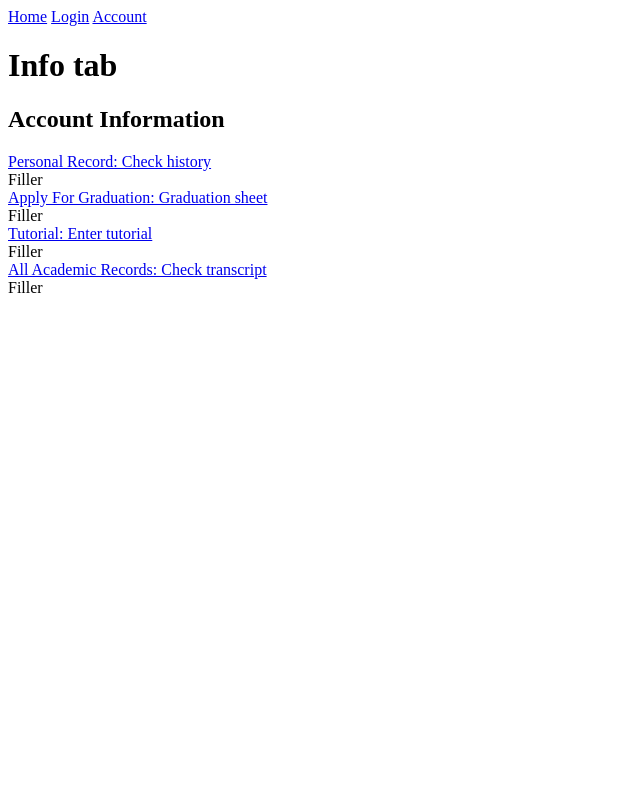
After one commit to tryingtolearn11/322_project, a Flask app: page /account in a window 1280 px wide. The commit adds this page. Shown: the whole page, without its empty margins (0-640 px from the left). Run offline with Flask 2, Linux system fonts and the light colour scheme.

Commit message:
User info hyperlink

```diff
--- /dev/null
+++ b/app/functions/package.py
@@ -0,0 +1,8 @@
+#dictionary of buttons used for accounts
+def userInfo():
+    return [
+        {'name': 'Personal Record:', 'description': 'Check history'},
+        {'name': 'Apply For Graduation:', 'description': 'Graduation sheet'},
+        {'name': 'Tutorial:', 'description': 'Enter tutorial'},
+        {'name': 'All Academic Records:', 'description': 'Check transcript'},
+    ]
--- a/app/routes.py
+++ b/app/routes.py
@@ -1,6 +1,8 @@
 from app import app
 from flask import render_template, url_for, redirect
 from app.forms import LoginForm
+from app.functions.package import userInfo
+
 
 ''' All Handlers go here. For example:
     Login function -> login(),
@@ -24,6 +26,7 @@ def login():
     return render_template('login.html', title='Sign In', form=form)
 
 # User Info Page
-@app.route("/info")
-def info():
-    return render_template('info.html')
+@app.route("/account")
+def account():
+    userPackage = userInfo()
+    return render_template('account.html', packages=userPackage)
--- /dev/null
+++ b/app/templates/account.html
@@ -0,0 +1,32 @@
+{% extends "base.html" %}
+{% block content %}
+<body>
+<h1>Info tab</h1>
+<form action="" method="post"></form>
+
+<div class="container">
+    <div class="row">
+        <div class="col-md-3"></div>
+        <div class="col-md-6"></div>
+
+        <h2>Account Information</h2>
+
+        {% for p in packages%}
+        <div class="user">
+            <div class="title">
+                <a href="#"> {{p.name}} {{p.description}}</a>
+                <div class="desc"> Filler </div>
+
+            </div>
+        </div>
+        {% endfor %}
+
+        <div class="col-md-3"></div>
+    </div>
+</div>
+
+
+</body>
+
+</html>
+{% endblock %}
--- a/app/templates/base.html
+++ b/app/templates/base.html
@@ -9,7 +9,7 @@
     <div>
         <a href="{{ url_for('index') }}" >Home</a>
         <a href="{{ url_for('login') }}" >Login</a>
-        <a href="{{ url_for('info') }}" >Info</a>
+        <a href="{{ url_for('account') }}" >Account</a>
     </div>
 
     <body>
```
Also changed, not shown: app/templates/info.html (deleted, +0 -23 lines).
